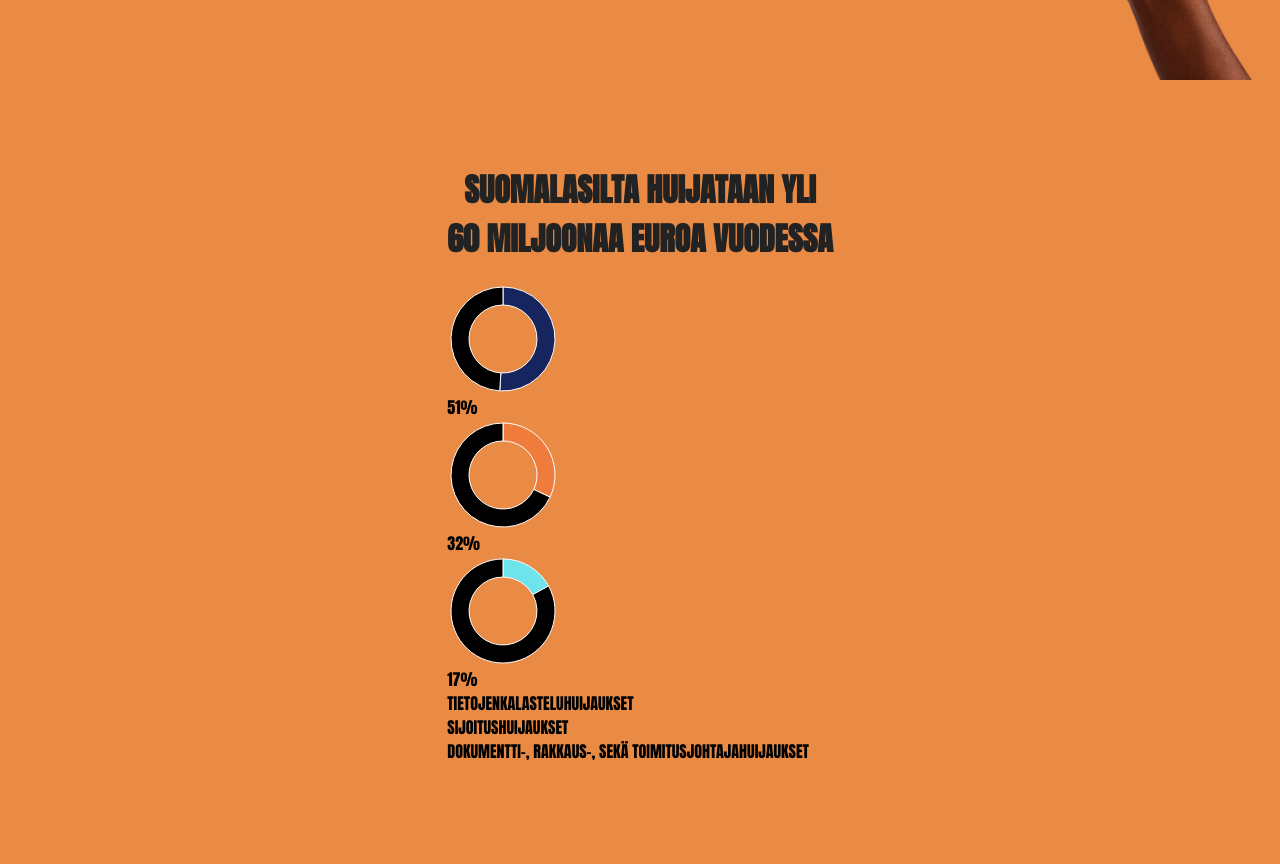
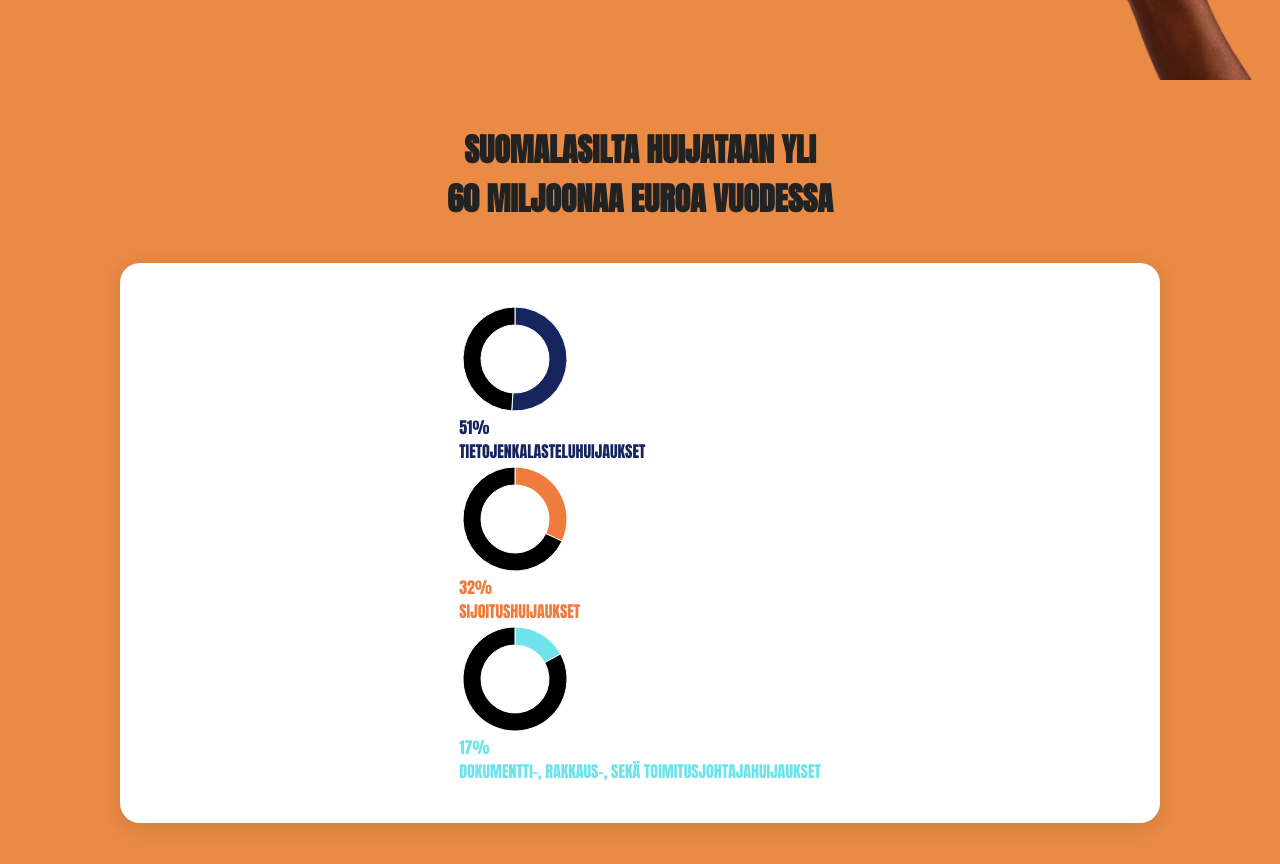
Before and after one commit to levonmaister/scamvjp2, a React (Vite) app: page / in a window 1280 px wide. Shown: the part 740-1604 px from the top of the page. Built offline with nearby package versions, Linux system fonts and the light colour scheme.

Commit message:
white background

```diff
--- a/src/components/Statistics.jsx
+++ b/src/components/Statistics.jsx
@@ -6,13 +6,14 @@ const data = [
   { value: 17, color: '#6FE3EB', label: 'DOKUMENTTI-, RAKKAUS-, SEKÄ TOIMITUSJOHTAJAHUIJAUKSET' },
 ];
 
-const DonutChart = ({ value, color }) => {
+const DonutChart = ({ value, color, label }) => {
   const chartData = [
     { name: 'Shown', value },
     { name: 'Hidden', value: 100 - value },
   ];
 
   return (
+    <div className="flex flex-col items-center text-center max-w-[10rem]">
       <div className="relative w-24 h-24 md:w-28 md:h-28">
         <PieChart width={112} height={112}>
           <Pie
@@ -30,8 +31,16 @@ const DonutChart = ({ value, color }) => {
             ))}
           </Pie>
         </PieChart>
-      <div className="absolute inset-0 flex items-center justify-center text-xl md:text-2xl font-semibold">
+        <div
+          className="absolute inset-0 flex items-center justify-center text-xl md:text-2xl font-semibold"
+          style={{ color }}
+        >
           {value}%
+        </div>
+      </div>
+      {/* Colored label text */}
+      <div className="mt-3 text-sm font-medium" style={{ color }}>
+        {label}
       </div>
     </div>
   );
@@ -40,27 +49,16 @@ const DonutChart = ({ value, color }) => {
 export default function FraudInfographic() {
   return (
     <div className="bg-[#F5E9E2] text-black min-h-screen py-10 px-4 md:px-8 font-sans">
-      <h1 className="text-2xl md:text-4xl font-bold text-center mb-10 leading-snug tracking-wide">
-        SUOMALASILTA HUIJATAAN YLI<br />60 MILJOONAA EUROA VUODESSA
-      </h1>
 
-      {/* Horizontal on md+ and vertical on mobile */}
-      <div className="flex flex-col md:flex-row items-center justify-center gap-10 mb-8">
+      {/* Responsive layout: vertical on mobile, horizontal on desktop */}
+      <div className="flex flex-col md:flex-row items-center justify-center gap-12 mb-10">
         {data.map((item, index) => (
-          <DonutChart key={index} value={item.value} color={item.color} />
-        ))}
-      </div>
-
-      {/* Labels */}
-      <div className="max-w-md mx-auto text-sm md:text-base space-y-4">
-        {data.map((item, index) => (
-          <div key={index} className="flex items-center space-x-3">
-            <span
-              className="inline-block w-4 h-4 rounded-full"
-              style={{ backgroundColor: item.color }}
+          <DonutChart
+            key={index}
+            value={item.value}
+            color={item.color}
+            label={item.label}
           />
-            <span className="font-medium">{item.label}</span>
-          </div>
         ))}
       </div>
     </div>
--- a/src/pages/Etusivu.jsx
+++ b/src/pages/Etusivu.jsx
@@ -14,6 +14,7 @@ import Footer from "../components/Footer.jsx";
 import { useEffect } from 'react';
 import { useLocation } from 'react-router-dom';
 import FraudStats from '../components/Statistics.jsx';
+import FraudInfographic from '../components/Statistics.jsx';
 
 
 const Etusivu = () => {
@@ -50,6 +51,11 @@ const Etusivu = () => {
                     </div>
 
                 </div>
+
+
+                <h1 className="text-2xl md:text-4xl font-bold text-center mb-10 leading-snug tracking-wide">
+        SUOMALASILTA HUIJATAAN YLI<br />60 MILJOONAA EUROA VUODESSA
+      </h1>
 
                 <div className='statistics-div'>
                 <FraudStats />
--- a/src/styles/etusivu.css
+++ b/src/styles/etusivu.css
@@ -243,10 +243,20 @@ h2 {
 }
 
 
-.statistics-div{
+.statistics-div {
   display: flex;
   flex-direction: column;
   align-items: center;
   justify-content: center;
   margin-top: 5vh;
+
+  /* New styles for the white rounded box */
+  background-color: white;
+  padding: 40px 20px;
+  border-radius: 20px;
+  box-shadow: 0 4px 20px rgba(0, 0, 0, 0.1);
+  max-width: 1000px;
+  width: 90%;
+  margin-left: auto;
+  margin-right: auto;
 }
```
Lines whose indentation alone changed are shown as unchanged.
